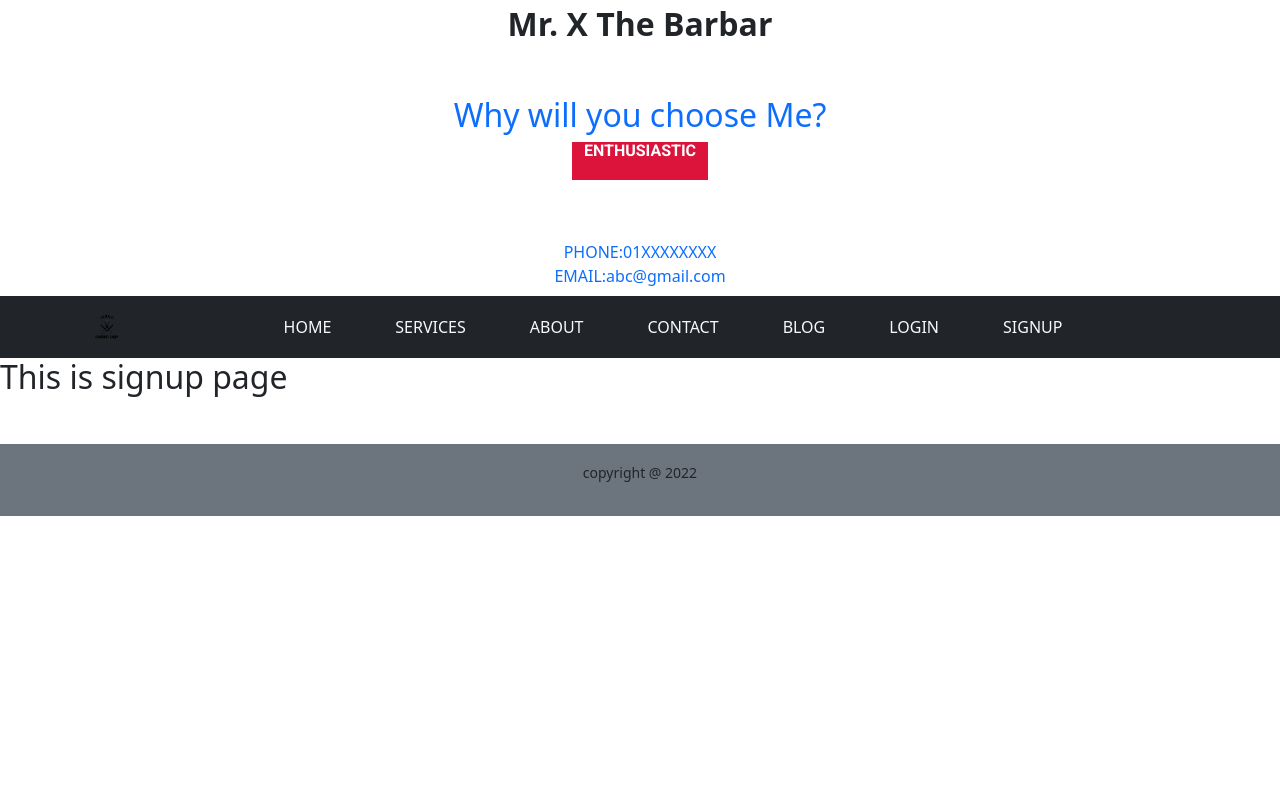
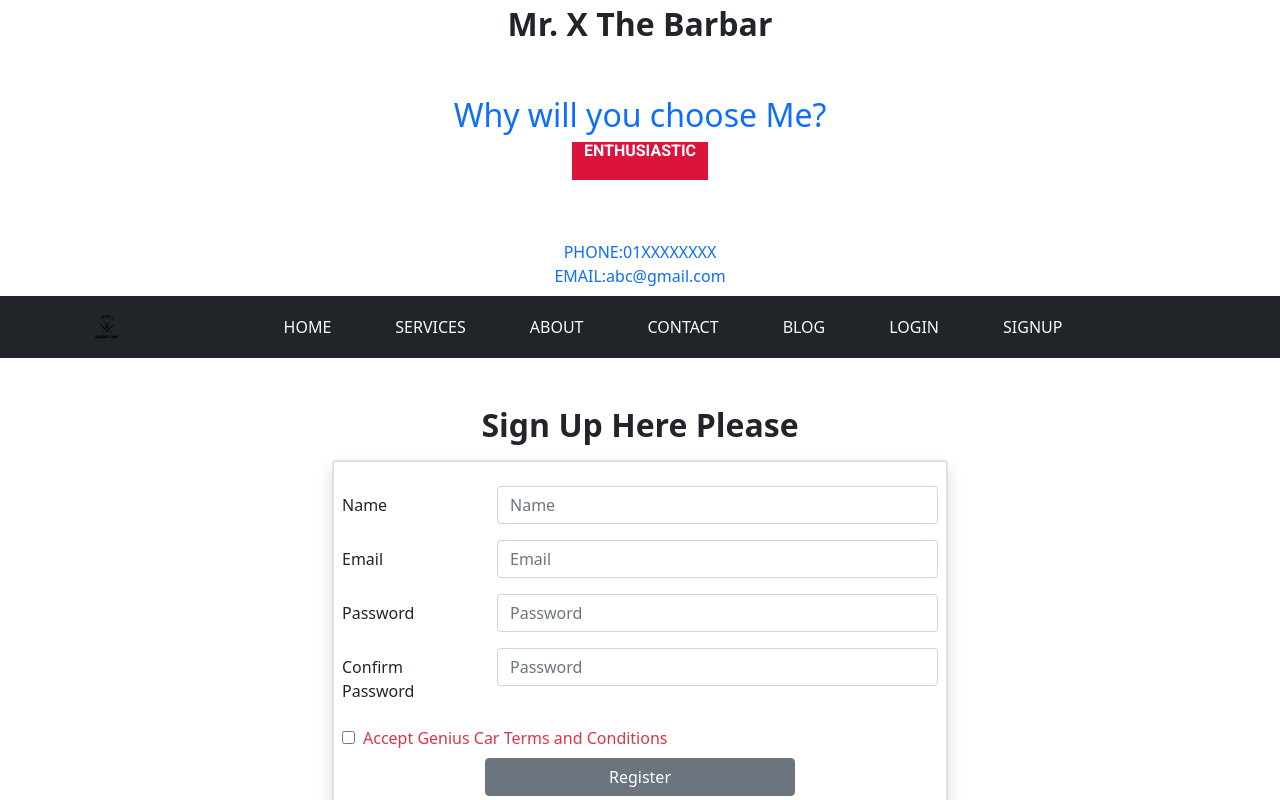
Before and after one commit to ehsan-0801/-independent-service-provider-in-reactJs-Barbar-, a React (Create React App) app: page /signup in a window 1280 px wide. Shown: the top 800 px of the page. Built offline with nearby package versions, Linux system fonts and the light colour scheme.

Commit message:
Sign Up done

```diff
--- /dev/null
+++ b/src/Components/Loading/Loading.js
@@ -0,0 +1,12 @@
+import React from 'react';
+import { Spinner } from 'react-bootstrap';
+
+const Loading = () => {
+    return (
+        <div style={ { height: '300px' } } className='w-100 d-flex justify-content-center align-items-center'>
+            <Spinner animation="border" variant="primary" />
+        </div>
+    );
+};
+
+export default Loading;
--- a/src/Components/Login/Login.js
+++ b/src/Components/Login/Login.js
@@ -1,5 +1,6 @@
 import React from 'react';
 import { Button, Col, Form, Row } from 'react-bootstrap';
+import { Link } from 'react-router-dom';
 
 const Login = () => {
     return (
@@ -32,6 +33,7 @@ const Login = () => {
                         <Button type="submit" variant="secondary w-100 mx-auto d-block mb-2">Sign in</Button>
                     </Col>
                 </Form.Group>
+                <p>New Here? <Link to="/signup" className='text-primary pe-auto text-decoration-none' >Please Register</Link> </p>
             </Form>
         </div>
     );
--- a/src/Components/Service/Service.js
+++ b/src/Components/Service/Service.js
@@ -15,7 +15,7 @@ const Service = ({ service }) => {
                 </div>
             </div>
             <p className="border border-1 border-secondary">{ description }</p>
-            <button className='btn btn-outline-secondary' >GO TO CHECKOUT</button>
+            <button className='btn btn-outline-secondary' >BOOK NOW</button>
         </div >
     );
 };
--- a/src/Components/Signup/Signup.js
+++ b/src/Components/Signup/Signup.js
@@ -1,9 +1,86 @@
-import React from 'react';
+import React, { useState } from 'react';
+import { Button, Col, Form, Row } from 'react-bootstrap';
+import { Link, useNavigate } from 'react-router-dom';
+import { useCreateUserWithEmailAndPassword } from 'react-firebase-hooks/auth';
+import auth from '../../firebase.init';
+import Loading from '../Loading/Loading';
+const Signup = () => {
+    const [agree, setAgree] = useState(false);
+    const [
+        createUserWithEmailAndPassword,
+        user,
+        loading,
+        error,
+    ] = useCreateUserWithEmailAndPassword(auth);
+    const navigate = useNavigate();
 
-const Signup = () => {
+    const navigateLogin = () => {
+        navigate('/login');
+    }
+    if (loading) {
+        return <Loading></Loading>
+    }
+    if (user) {
+        console.log('user', user);
+    }
+    const handleRegister = async (event) => {
+        event.preventDefault();
+        const name = event.target.name.value;
+        const email = event.target.email.value;
+        const password = event.target.password.value;
+        // const agree = event.target.terms.checked;
+
+        await createUserWithEmailAndPassword(email, password);
+        // await updateProfile({ displayName: name });
+        console.log('Updated profile');
+        navigate('/login');
+    }
     return (
-        <div>
-            <h2>This is signup page</h2>
+        <div className="container w-50 my-5">
+            <h2 className="text-center fw-bold my-3">Sign Up Here Please</h2>
+            <Form onSubmit={ handleRegister } className="border border-2 px-2 py-4 shadow rounded">
+                <Form.Group as={ Row } className="mb-3" controlId="formHorizontalEmail">
+                    <Form.Label column sm={ 3 }>
+                        Name
+                    </Form.Label>
+                    <Col sm={ 9 }>
+                        <Form.Control type="text" placeholder="Name" name="name" required />
+                    </Col>
+                </Form.Group>
+                <Form.Group as={ Row } className="mb-3" controlId="formHorizontalEmail">
+                    <Form.Label column sm={ 3 }>
+                        Email
+                    </Form.Label>
+                    <Col sm={ 9 }>
+                        <Form.Control type="email" placeholder="Email" name="email" required />
+                    </Col>
+                </Form.Group>
+                <Form.Group as={ Row } className="mb-3" controlId="formHorizontalPassword">
+                    <Form.Label column sm={ 3 }>
+                        Password
+                    </Form.Label>
+                    <Col sm={ 9 }>
+                        <Form.Control type="password" placeholder="Password" name="password" required />
+                    </Col>
+                </Form.Group>
+                <Form.Group as={ Row } className="mb-3" controlId="formHorizontalPassword">
+                    <Form.Label column sm={ 3 }>
+                        Confirm Password
+                    </Form.Label>
+                    <Col sm={ 9 }>
+                        <Form.Control type="password" placeholder="Password" name="Cpassword" required />
+                    </Col>
+                </Form.Group>
+                <input onClick={ () => setAgree(!agree) } type="checkbox" name="terms" id="terms" />
+                <label className={ `ps-2 ${agree ? 'text-primary' : 'text-danger'}` } htmlFor="terms">Accept Genius Car Terms and Conditions</label>
+                <Form.Group as={ Row } className="mb-3">
+                    <input
+                        className='w-50 mx-auto btn btn-secondary mt-2'
+                        type="submit"
+                        value="Register" />
+                </Form.Group>
+                <p>Already have an account? <Link to="/login" className='text-primary pe-auto text-decoration-none' >Please Login</Link> </p>
+            </Form>
         </div>
     );
 };
```
